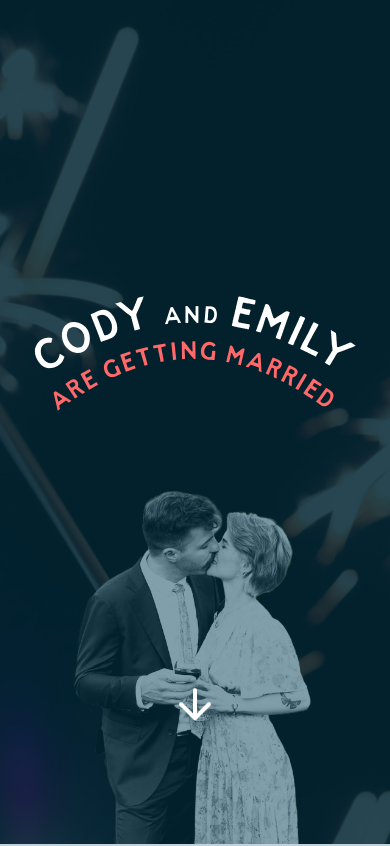
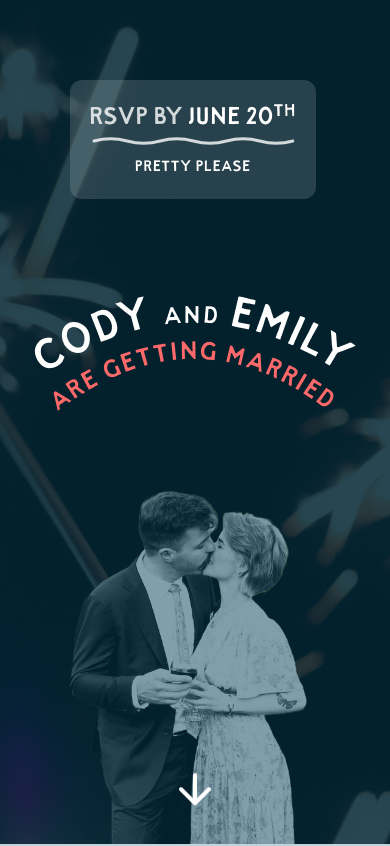
Before and after one commit to wemmsie/fayolle, a React (Vite) app: page / in a window 390 px wide. Shown: the top 846 px of the page. Built offline with nearby package versions, Linux system fonts and the light colour scheme; no server answers; a web font is replaced by a local one.

Commit message:
rsvp reminder

```diff
--- a/src/App.jsx
+++ b/src/App.jsx
@@ -123,10 +123,11 @@ function App() {
       <ScrollNav />
       {/* Hero */}
       <section
-        className='relative h-screen flex items-center justify-center overflow-hidden bg-black pl-0! md:pl-0!'
+        className='relative h-screen flex md:pt-10! md:items-start justify-center overflow-hidden bg-black pl-0! md:pl-0!'
       >
+
         <img src={image.sparklers} alt='' className='absolute inset-0 w-full h-full object-cover object-center opacity-30 pointer-events-none' />
-        <div className='relative z-10 flex items-center justify-center'>
+        <div className='relative z-10 flex items-center justify-center flex-col'>
           <svg viewBox='0 0 800 450' className='ml-5 w-[115vw] md:w-[95vw] max-w-[700px] md:max-w-[800px] mb-40 md:mb-0' style={{ fontFamily: 'var(--font-sanremo-caps)' }}>
             <defs>
               <path id='topArc' d={`M ${arcs.line1.x1},${arcs.line1.baseY} Q ${arcs.line1.midX},${arcs.line1.peakY} ${arcs.line1.x2},${arcs.line1.baseY}`} fill='none' />
@@ -143,13 +144,23 @@ function App() {
               <textPath href='#line2Arc' startOffset='50%'>are getting married</textPath>
             </text>
           </svg>
+
         </div>
         <div className='confetti-container'>
           {Array.from({ length: 20 }, (_, i) => <div key={i} className='confetti-piece' />)}
         </div>
-        <img src={image.overlay2} alt='' className='hero-overlay-img absolute bottom-0 left-1/2 -translate-x-1/2 translate-y-1/3 w-[120vw] md:w-auto max-h-300 max-w-none pointer-events-none -ml-5! md:-ml-12! z-2' />
+        <img src={image.overlay2} alt='' className='hero-overlay-img absolute bottom-0 left-1/2 -translate-x-1/2 translate-y-1/3 w-[120vw] md:w-auto max-h-300 max-w-none pointer-events-none -ml-6! md:-ml-12! z-2' />
         <div className='absolute inset-0 bg-text opacity-50 z-3'></div>
-        <div className='hero-arrow absolute bottom-1/8 md:bottom-20 left-1/2 -translate-x-1/2 z-10'>
+
+         <div className='p-5 md:p-8 rounded-xl bg-white/15 md:bg-black/30 ml-5 absolute z-50 bottom-auto top-20 md:bottom-50  md:top-auto'>
+            <h2 className='hero-note text-white/80! tracking-wider text-xl! md:text-[22px]! text-center mb-0!'>
+              rsvp by <span className='text-white'>June 20<sup className='text-base'>th</sup></span>
+              <Squiggle height={12} className='w-full text-white/80 mt-1' />
+              <span className='text-sm md:text-sm text-white'>pretty please</span>
+            </h2>
+          </div>
+
+        <div className='hero-arrow absolute bottom-5 md:bottom-20 left-1/2 -translate-x-1/2 z-10'>
           <svg
             className='w-12 h-12 md:w-18 md:h-18 animate-bounce stroke-2 md:stroke-2.5 stroke-white'
             viewBox='0 0 24 24'
```
